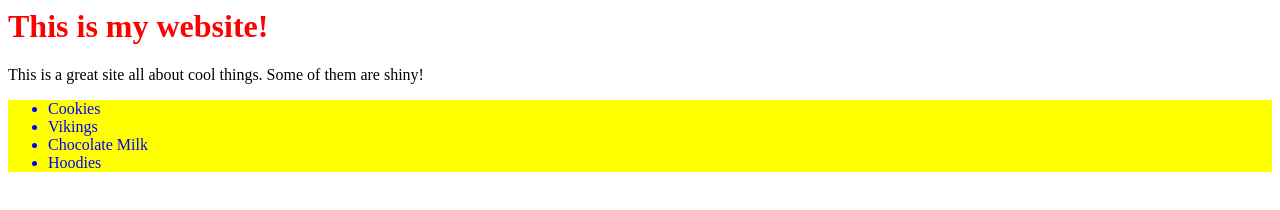
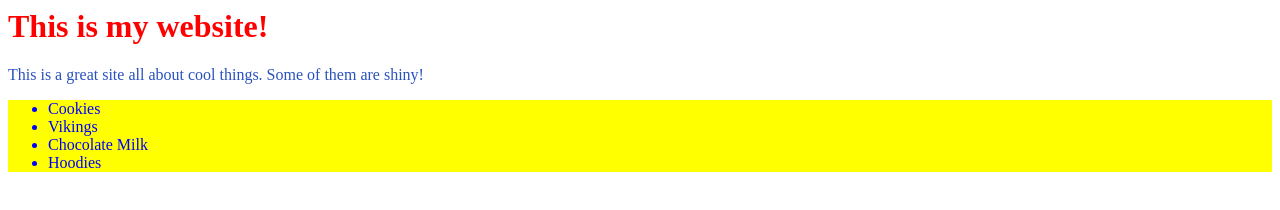
Before and after one commit to LukeSchlangen/lukeschlangen.github.io, a plain HTML site: page index.html in a window 1280 px wide. Drawn offline with Linux system fonts and the light colour scheme.

Commit message:
Update style.css

```diff
--- a/style.css
+++ b/style.css
@@ -6,3 +6,7 @@ ul {
   color: blue;
   background-color: yellow;
 }
+
+p {
+  color: #2A52BE;
+}
```
